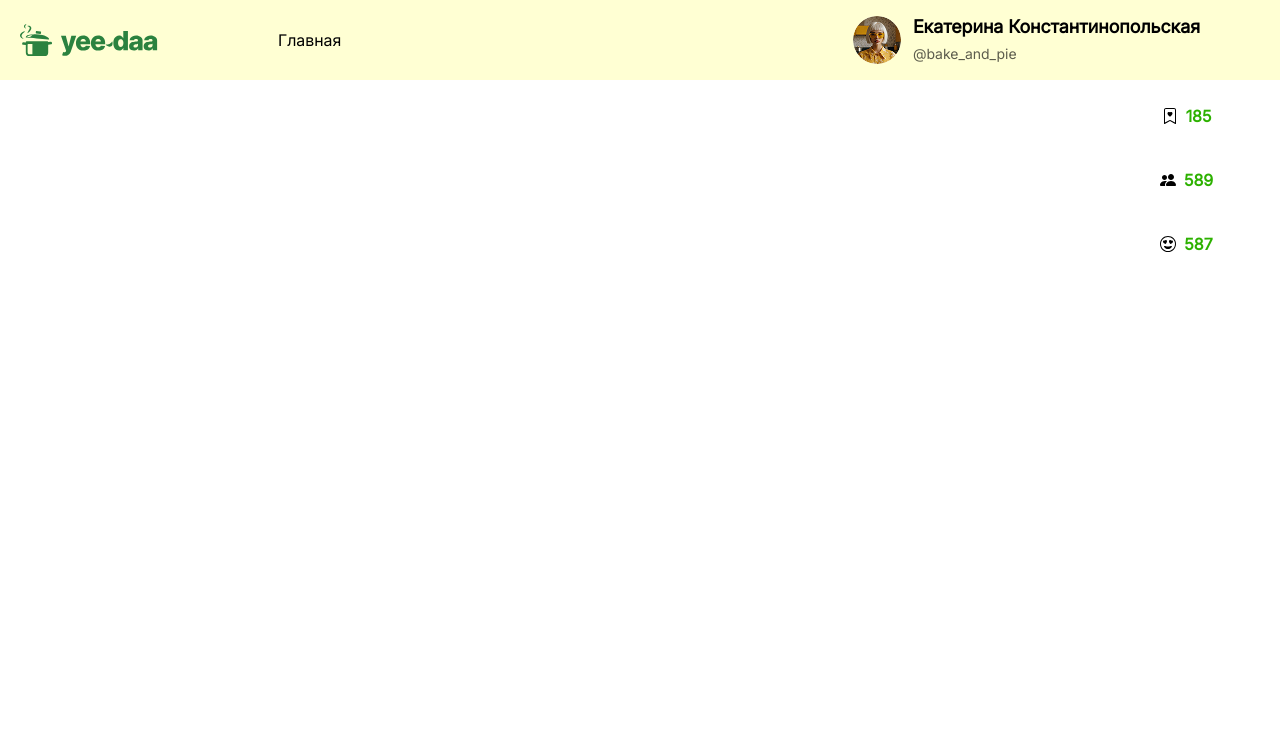
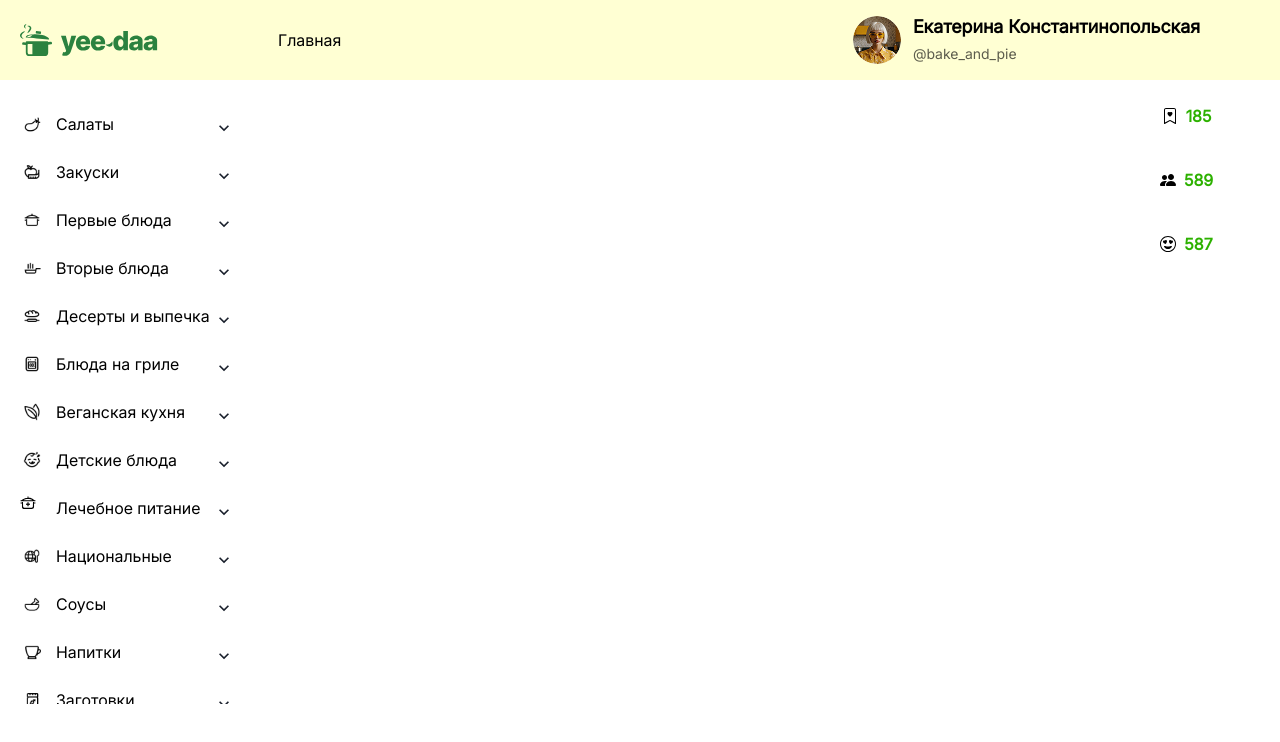
Before and after one commit to ClevertecFrontendLab/BrBrov, a React (Vite) app: page / in a window 1280 px wide. Shown: the top 742 px of the page. Built offline with nearby package versions, Linux system fonts and the light colour scheme.

Commit message:
feat(NavigationMenu*): create navigation menu

```diff
--- a/src/components/HeaderComponent/HeaderComponent.tsx
+++ b/src/components/HeaderComponent/HeaderComponent.tsx
@@ -7,6 +7,7 @@ import BreadcrumbComponent from '../BreadCrumbComponent/BreadCrumpComponent';
 import BurgerButton from '../BurgerButtonComponent/BurgerButtonComponent';
 import CardAvatarComponent from '../CardAvatarComponent/CardAvatarComponent';
 import LogoComponent from '../LogoComponent/LogoComponent';
+import NavigationMenuComponent from '../NavigationMenuComponent/NavigationMenuComponent';
 import headerStyles from './HeaderComponentStyles';
 
 const HeaderChakra: ChakraComponent<'header', object> = chakra('header');
@@ -14,6 +15,7 @@ const HeaderChakra: ChakraComponent<'header', object> = chakra('header');
 function HeaderComponent(): ReactElement {
     return (
         <HeaderChakra sx={headerStyles}>
+            <NavigationMenuComponent />
             <LogoComponent />
             <BreadcrumbComponent />
             <CardAvatarComponent />
--- /dev/null
+++ b/src/components/MenuComponent/MenuComponent.tsx
@@ -0,0 +1,27 @@
+import { Accordion } from '@chakra-ui/react';
+import { ReactElement, useContext } from 'react';
+
+import MenuContext from '~/context/menu-context/menuContext';
+import MenuItemType from '~/types/MenuItemType';
+import MenuListType from '~/types/MenuListType';
+
+import MenuItemComponent from '../MenuItemComponent/MenuItemComponent';
+
+function MenuComponent(): ReactElement {
+    const menuContext: MenuListType = useContext<MenuListType>(MenuContext);
+    console.dir(menuContext);
+    return (
+        <Accordion allowMultiple>
+            {menuContext.map((item: MenuItemType, index: number) => (
+                <MenuItemComponent
+                    key={`${index}_${item.name}`}
+                    submenu={item.submenu}
+                    icon={item.icon}
+                    name={item.name}
+                />
+            ))}
+        </Accordion>
+    );
+}
+
+export default MenuComponent;
--- /dev/null
+++ b/src/components/MenuItemComponent/MenuItemComponent.tsx
@@ -0,0 +1,46 @@
+import {
+    AccordionButton,
+    AccordionIcon,
+    AccordionItem,
+    AccordionPanel,
+    Flex,
+    Text,
+} from '@chakra-ui/react';
+import { ReactElement } from 'react';
+
+import MenuItemType from '~/types/MenuItemType';
+import SubMenuItemType from '~/types/SubMenuType';
+
+import SubMenuComponent from '../SubMenuComponent/SubMenuComponent';
+import {
+    menuItemComponentsStyles,
+    menuItemStyles,
+    menuItemTextStyles,
+} from './MenuItemComponentStyles';
+
+function MenuItemComponent(menuItem: MenuItemType): ReactElement {
+    const MenuIcon: React.FC = menuItem.icon;
+
+    return (
+        <AccordionItem sx={{ border: 'none' }}>
+            <AccordionButton sx={menuItemComponentsStyles}>
+                <Flex sx={menuItemStyles}>
+                    <MenuIcon />
+                    <Text sx={menuItemTextStyles}>{menuItem.name}</Text>
+                </Flex>
+                <AccordionIcon />
+            </AccordionButton>
+            <AccordionPanel>
+                {menuItem.submenu.map((item: SubMenuItemType, index: number) => (
+                    <SubMenuComponent
+                        key={`${index}-${item.name}`}
+                        name={item.name}
+                        hrefUrl={item.hrefUrl}
+                    />
+                ))}
+            </AccordionPanel>
+        </AccordionItem>
+    );
+}
+
+export default MenuItemComponent;
--- /dev/null
+++ b/src/components/MenuItemComponent/MenuItemComponentStyles.ts
@@ -0,0 +1,25 @@
+import { SystemStyleObject } from '@chakra-ui/react';
+
+export const menuItemComponentsStyles: SystemStyleObject = {
+    display: 'flex',
+    w: '230px',
+    paddingLeft: '0',
+    justifyContent: 'space-between',
+    alignContent: 'center',
+    _hover: {
+        backgroundColor: '#eaffc7',
+    },
+};
+
+export const menuItemStyles: SystemStyleObject = {
+    h: '32px',
+    gap: '12px',
+};
+
+export const menuItemTextStyles: SystemStyleObject = {
+    fontFamily: 'inter',
+    fontWeight: '500',
+    fontSize: '16px',
+    lineHeight: '150%',
+    color: '#000',
+};
--- a/src/components/NavigationMenuComponent/NavigationMenuComponent.tsx
+++ b/src/components/NavigationMenuComponent/NavigationMenuComponent.tsx
@@ -1,10 +1,20 @@
 import { Flex } from '@chakra-ui/react';
 import { ReactElement } from 'react';
 
+import menuList from '~/constants/menuList';
+import MenuContext from '~/context/menu-context/menuContext';
+
+import MenuComponent from '../MenuComponent/MenuComponent';
 import navigationMenuComponentStyles from './NavigationMenuComponentStyles';
 
 function NavigationMenuComponent(): ReactElement {
-    return <Flex sx={navigationMenuComponentStyles}></Flex>;
+    return (
+        <Flex sx={navigationMenuComponentStyles}>
+            <MenuContext value={menuList}>
+                <MenuComponent />
+            </MenuContext>
+        </Flex>
+    );
 }
 
 export default NavigationMenuComponent;
--- a/src/components/NavigationMenuComponent/NavigationMenuComponentStyles.ts
+++ b/src/components/NavigationMenuComponent/NavigationMenuComponentStyles.ts
@@ -1,12 +1,13 @@
 import { SystemStyleObject } from '@chakra-ui/react';
 
 const navigationMenuComponentStyles: SystemStyleObject = {
+    position: 'absolute',
     display: { base: 'none', lg: 'flex', xl: 'flex' },
     width: '256px',
-    height: { base: 'calc(100vh - 64px)', lg: 'calc(100vh - 80px)', xl: 'calc(100vh - 80px)' },
-    padingTop: '24px',
+    height: { base: 'calc(100vh - 200px)', lg: 'calc(100vh - 200px)', xl: 'calc(100vh - 200px)' },
+    top: { base: '64px', md: '104px' },
     flexDirection: 'column',
-    justifyContent: 'space-between',
+    overflowY: 'auto',
 };
 
 export default navigationMenuComponentStyles;
--- /dev/null
+++ b/src/components/SubMenuComponent/SubMenuComponent.tsx
@@ -0,0 +1,17 @@
+import { Box, Flex, Text } from '@chakra-ui/react';
+import { ReactElement } from 'react';
+
+import SubMenuItemType from '~/types/SubMenuType';
+
+import { subMenuComponentStyles, subMenuTextStyles, unmarkedStyle } from './SubMenuComponentStyles';
+
+function SubMenuComponent(subMenu: SubMenuItemType): ReactElement {
+    return (
+        <Flex sx={subMenuComponentStyles}>
+            <Box sx={unmarkedStyle} />
+            <Text sx={subMenuTextStyles}>{subMenu.name}</Text>
+        </Flex>
+    );
+}
+
+export default SubMenuComponent;
--- /dev/null
+++ b/src/components/SubMenuComponent/SubMenuComponentStyles.ts
@@ -0,0 +1,36 @@
+import { SystemStyleObject } from '@chakra-ui/react';
+
+export const subMenuComponentStyles: SystemStyleObject = {
+    h: '36px',
+    paddingLeft: '10px',
+    alignItems: 'center',
+    gap: '11px',
+    _hover: {
+        backgroundColor: '#eaffc7',
+    },
+};
+
+export const subMenuTextStyles: SystemStyleObject = {
+    fontFamily: 'inter',
+    fontWeight: '500',
+    fontSize: '16',
+    lineHeight: '150%',
+    color: '#000',
+};
+
+const commonMarkStyle: SystemStyleObject = {
+    h: '28px',
+    boxSizing: 'border-box',
+};
+
+export const unmarkedStyle: SystemStyleObject = {
+    ...commonMarkStyle,
+    w: '7px',
+    borderRight: '1px solid #c4ff61',
+};
+
+export const markedStyle: SystemStyleObject = {
+    ...commonMarkStyle,
+    w: '8px',
+    borderRight: '8px solid #c4ff61',
+};
```
